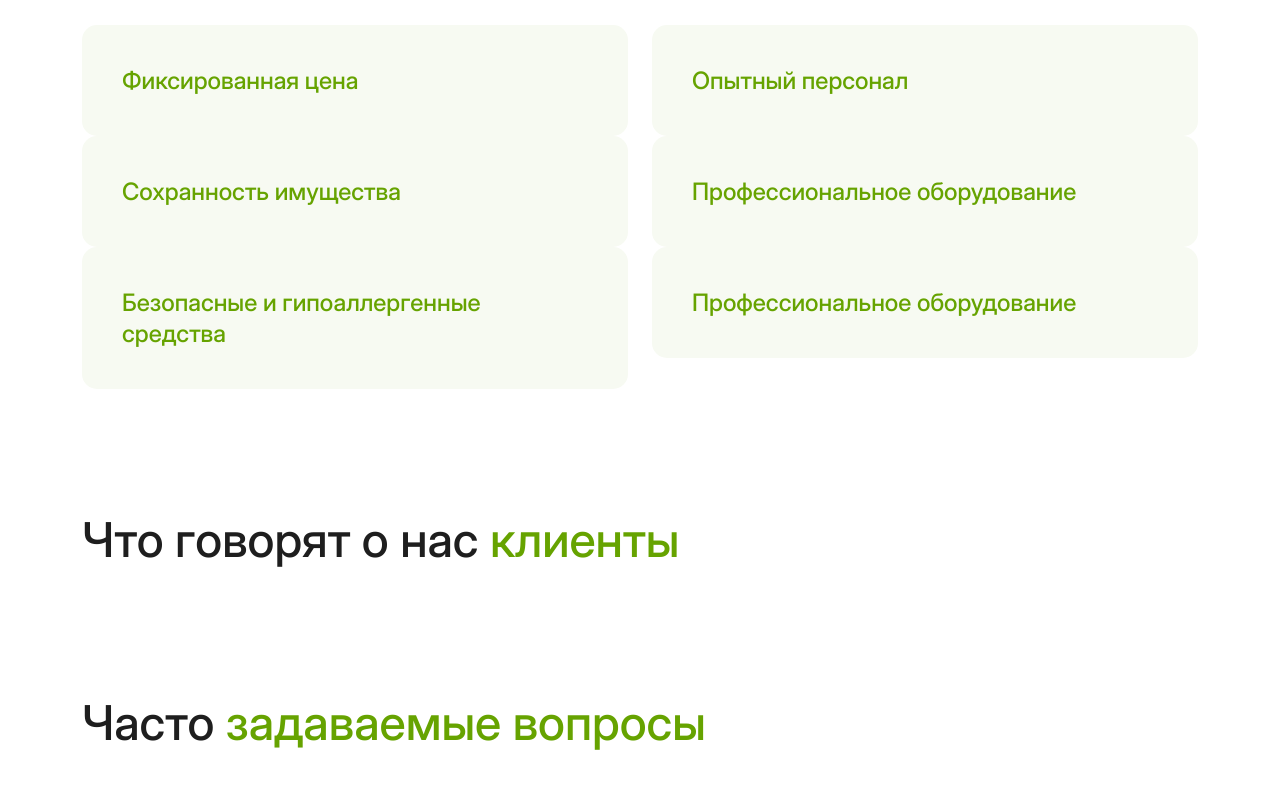
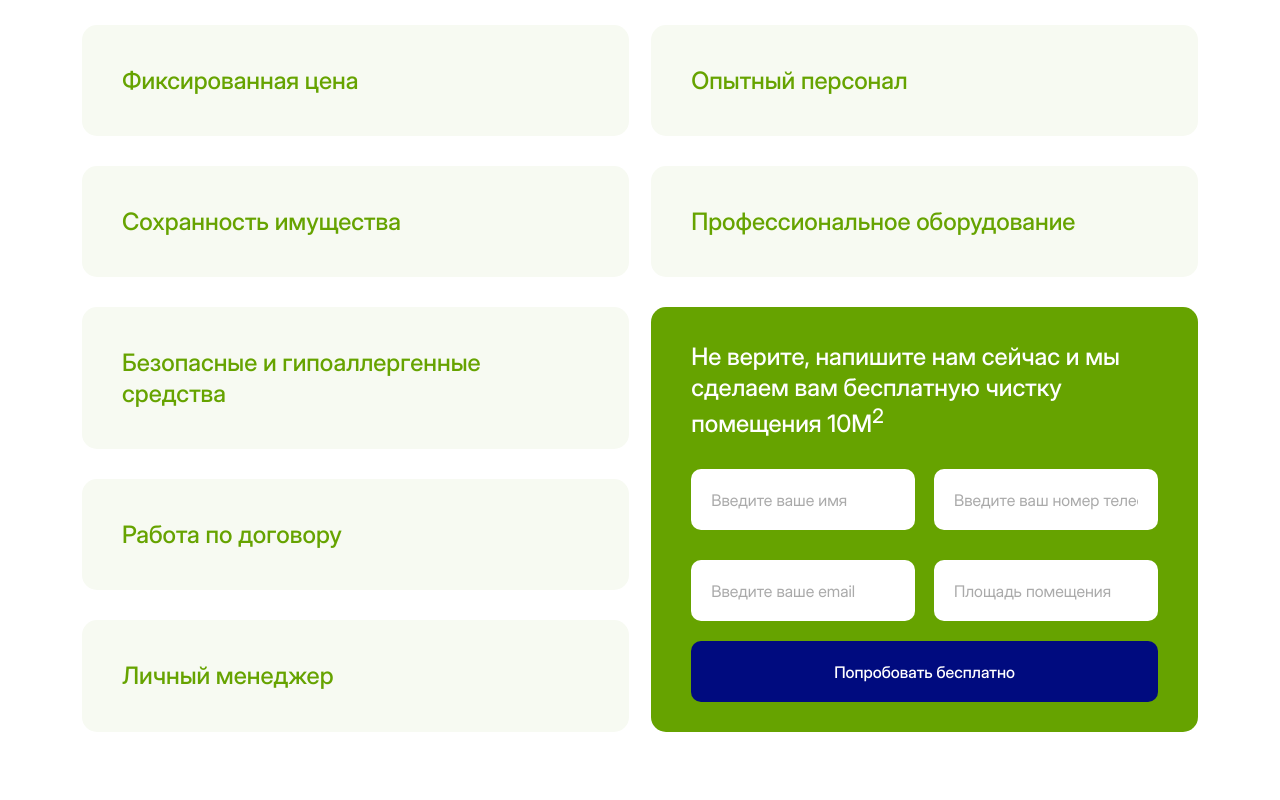
Before and after one commit to motor100/chistydom, a website: page app/1.html in a window 1280 px wide. Shown: the part 3480-4280 px from the top of the page. Drawn offline with nearby package versions, Linux system fonts and the light colour scheme; files that its build step writes are made by us from their sources.

Commit message:
About section

```diff
--- a/app/1.html
+++ b/app/1.html
@@ -132,38 +132,46 @@
     <div class="container">
       <div class="section-title">Наша компания - ваш <span class="greencolor">надежный партнер</span> <br>в <span class="bluecolor">промышленной и частной</span> уборке</div>
       <div class="advantages">
-        <div class="row">
-          <div class="col-md-6">
+        <div class="advantages-row">
           <div class="item">
             <div class="item-text">Фиксированная цена</div>
           </div>
-          </div>
-          <div class="col-md-6">
           <div class="item">
             <div class="item-text">Опытный персонал</div>
           </div>
         </div>
-          <div class="col-md-6">
+        <div class="advantages-row">
           <div class="item">
             <div class="item-text">Cохранность имущества</div>
           </div>
-          </div>
-          <div class="col-md-6">
           <div class="item">
             <div class="item-text">Профессиональное оборудование</div>
           </div>
         </div>
-          <div class="col-md-6">
+        <div class="advantages-row advantages-big-row">
+          <div class="left-items">
             <div class="item">
               <div class="item-text">Безопасные и гипоаллергенные средства</div>
             </div>
+            <div class="item">
+              <div class="item-text">Работа по договору</div>
             </div>
-
-
-
-          <div class="col-md-6">
             <div class="item">
-              <div class="item-text">Профессиональное оборудование</div>
+              <div class="item-text">Личный менеджер</div>
+            </div>
+          </div>
+          <div class="right-form">
+            <div class="right-form__title">Не верите, напишите нам сейчас и мы сделаем вам бесплатную чистку помещения 10М<sup class="sup">2</sup></div>
+            <div class="form">
+              <div class="form-group form-group-first">
+                <input type="text" name="name" class="input-field" placeholder="Введите ваше имя" required>
+                <input type="text" name="phone" class="input-field" placeholder="Введите ваш номер телефона" required>
+              </div>
+              <div class="form-group form-group-second">
+                <input type="email" name="email" class="input-field" placeholder="Введите ваше email" required>
+                <input type="text" name="phone" class="input-field" placeholder="Площадь помещения" required>
+              </div>
+              <button type="button" class="submit-btn">Попробовать бесплатно</button>
             </div>
           </div>
         </div>
--- a/app/styles/sass/main.scss
+++ b/app/styles/sass/main.scss
@@ -260,7 +260,12 @@ ul {
 }
 
 .about-section {
+  .advantages-row {
+    display: flex;
+    justify-content: space-between;
+  }
   .item {
+    margin: 0 0 30px 0;
     padding: 40px;
     border-radius: 15px;
     background-color: #f7faf2;
@@ -271,6 +276,66 @@ ul {
     color: $greencolor;
     line-height: 1.3;
   }
+  .advantages-row .item {
+    width: 49%;
+  }
+  .left-items,
+  .right-form {
+    width: 49%;
+  }
+  .left-items .item {
+    width: 100%;
+  }
+  .right-form {
+    height: 100%;
+    padding: 34px 40px 30px 40px;
+    border-radius: 15px;
+    background-color: $greencolor;
+  }
+  .right-form__title {
+    margin: 0 0 30px 0;
+    font-family: 'interdisplay-medium';
+    font-size: 24px;
+    color: #fff;
+    line-height: 1.3;
+  }
+  .form-group {
+    display: flex;
+    justify-content: space-between;
+  }
+  .form-group-first {
+    margin: 0 0 30px 0;
+  }
+  .form-group-second {
+    margin: 0 0 20px 0;
+  }
+  .input-field {
+    display: block;
+    width: 48%;
+    height: 61px;
+    padding: 20px;
+    border: none;
+    border-radius: 10px;
+    font-family: inherit;
+    font-size: inherit;
+  }
+  .input-field::placeholder {
+    color: #aaaaaa;
+  }
+  .submit-btn {
+    display: block;
+    width: 100%;
+    height: 61px;
+    padding: 0;
+    background-color: $bluecolor;
+    border: none;
+    border-radius: 10px;
+    font-family: 'interdisplay-medium';
+    font-size: inherit;
+    color: #fff;
+  }
+
+
 }
 
 // footer
```
Also changed, not shown: app/css/app.min.css. Lines whose indentation alone changed are shown as unchanged.
